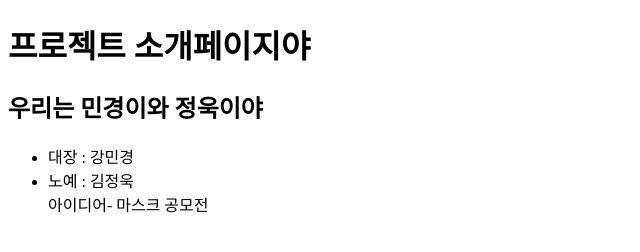
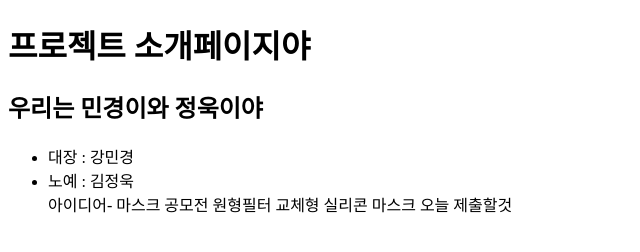
Before and after one commit to dufma9385/collabo, a plain HTML site: page index.html in a window 1280 px wide. Shown: the whole page, without its empty margins (0-640 px from the left). Drawn offline with Linux system fonts and the light colour scheme.

Commit message:
원형 마스크 필터

```diff
--- a/index.html
+++ b/index.html
@@ -13,6 +13,8 @@
         <li>노예 : 김정욱        </li>
 
         아이디어- 마스크 공모전
+
+        원형필터 교체형 실리콘 마스크 오늘 제출할것
     </ul>
 </body>
 </html>
```
